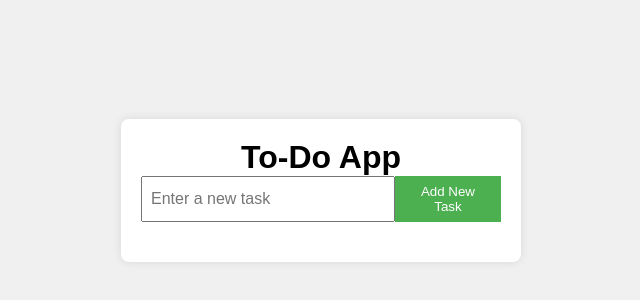
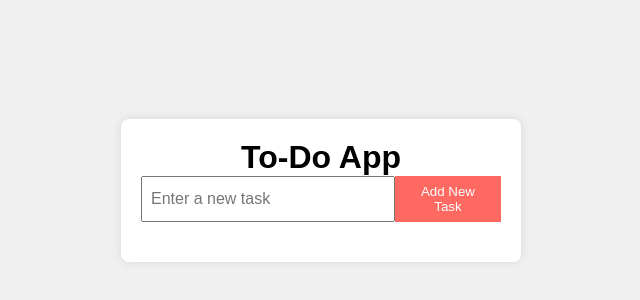
Before and after one commit to shivam-goswami5123/AWS-CICD-Project, a website: page ToDoList/public/index.html in a window 1280 px wide. Shown: the part 210-510 px from the top of the page, without its empty margins (319-959 px from the left). Drawn offline with Linux system fonts and the light colour scheme; no server answers.

Commit message:
update: style.css button color

```diff
--- a/ToDoList/public/style.css
+++ b/ToDoList/public/style.css
@@ -39,7 +39,7 @@
 
   button {
     padding: 8px 16px;
-    background-color: #4CAF50;
+    background-color: #FF6961;
     color: white;
     border: none;
     cursor: pointer;
```
